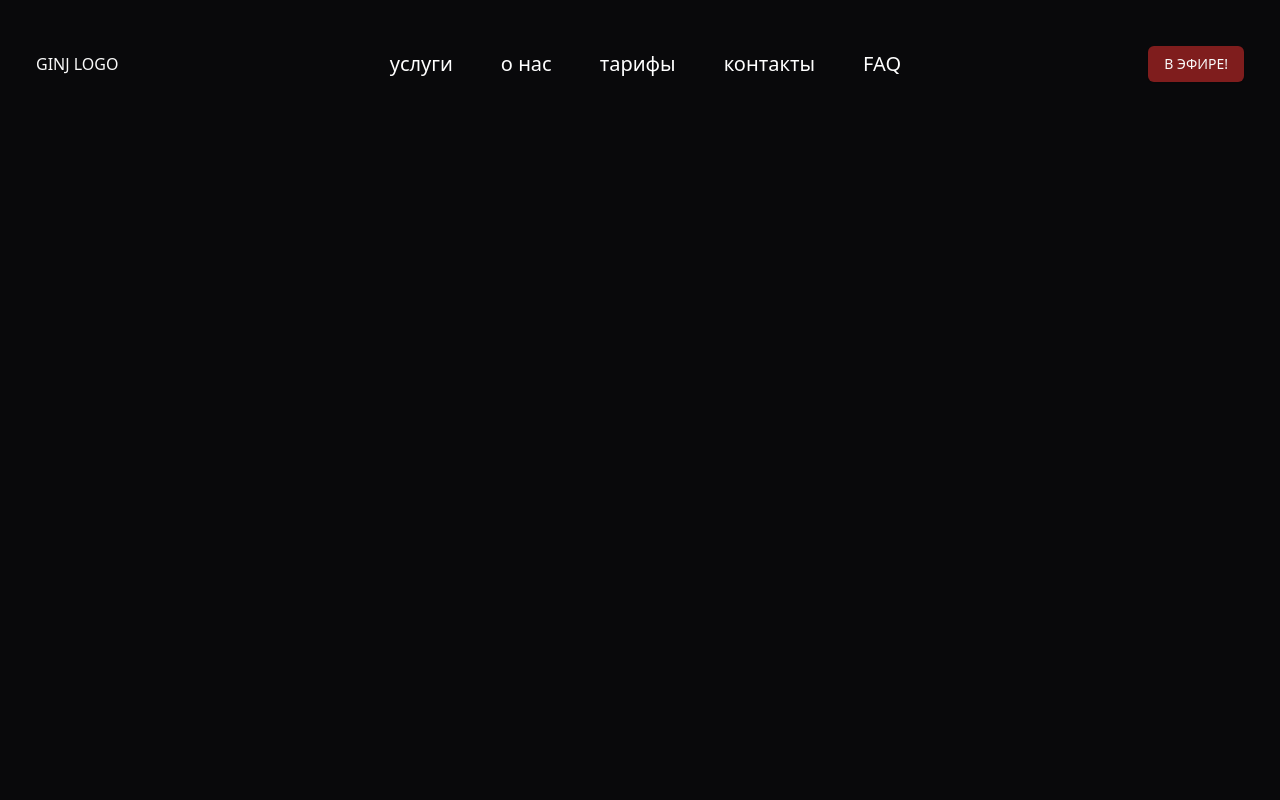
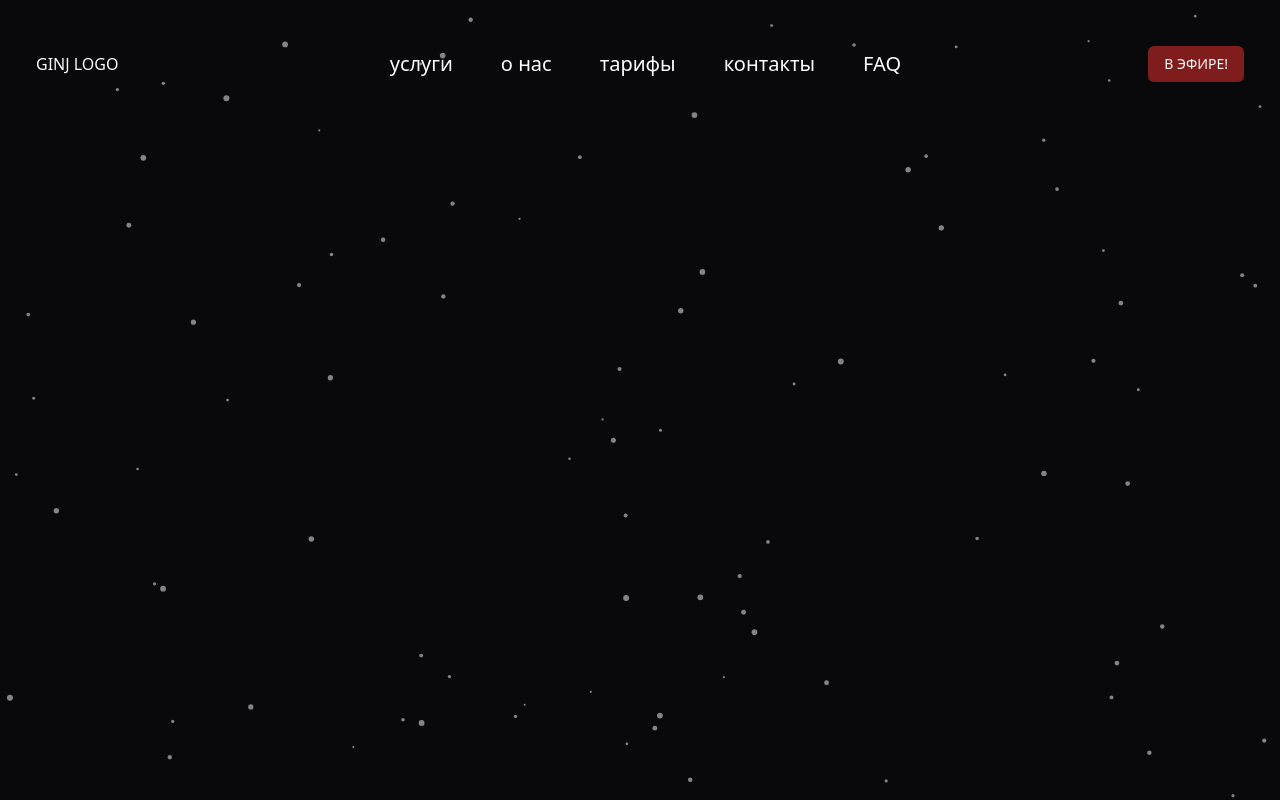
Before and after one commit to Xlebabutti/ginj, a Next.js app in the folder frontend/: page / in a window 1280 px wide. Built offline with nearby package versions, Linux system fonts and the light colour scheme.

Commit message:
add app-particles

```diff
--- a/frontend/package.json
+++ b/frontend/package.json
@@ -22,8 +22,10 @@
         "prettier-plugin-tailwindcss": "^0.6.9",
         "react": "^19.0.0",
         "react-dom": "^19.0.0",
+        "react-tsparticles": "^2.12.2",
         "tailwind-merge": "^2.5.5",
-        "tailwindcss-animate": "^1.0.7"
+        "tailwindcss-animate": "^1.0.7",
+        "tsparticles-slim": "^2.12.0"
     },
     "devDependencies": {
         "@eslint/eslintrc": "^3",
--- a/frontend/src/app/layout.tsx
+++ b/frontend/src/app/layout.tsx
@@ -1,6 +1,7 @@
 import type { Metadata } from 'next';
 import { Geist, Geist_Mono } from 'next/font/google';
 import './globals.css';
+import ParticlesBackground from '@/widgets/app-particles/app-particles';
 
 const geistSans = Geist({
     variable: '--font-geist-sans',
@@ -27,7 +28,7 @@ export default function RootLayout({
             <body
                 className={`${geistSans.variable} ${geistMono.variable} dark antialiased`}
             >
-                {children}
+                <ParticlesBackground>{children}</ParticlesBackground>
             </body>
         </html>
     );
--- /dev/null
+++ b/frontend/src/widgets/app-particles/app-particles.tsx
@@ -0,0 +1,26 @@
+'use client';
+
+import Particles from 'react-tsparticles';
+import { loadSlim } from 'tsparticles-slim';
+import { particlesOptions } from './particles-options';
+
+import { useCallback } from 'react';
+
+const ParticlesBackground = ({ children }) => {
+    const particlesInit = useCallback(async (engine) => {
+        await loadSlim(engine);
+    }, []);
+
+    return (
+        <>
+            <Particles
+                id="tsparticles"
+                init={particlesInit}
+                options={particlesOptions}
+            />
+            {children}
+        </>
+    );
+};
+
+export default ParticlesBackground;
--- /dev/null
+++ b/frontend/src/widgets/app-particles/particles-options.ts
@@ -0,0 +1,110 @@
+export const particlesOptions = {
+    particles: {
+        number: {
+            value: 80,
+            density: {
+                enable: true,
+                value_area: 800,
+            },
+        },
+        color: {
+            value: '#ffffff',
+        },
+        shape: {
+            type: 'circle',
+            stroke: {
+                width: 0,
+                color: '#ffffff',
+            },
+            polygon: {
+                nb_sides: 3,
+            },
+            image: {
+                src: 'img/github.svg',
+                width: 100,
+                height: 100,
+            },
+        },
+        opacity: {
+            value: 0.5,
+            random: false,
+            anim: {
+                enable: false,
+                speed: 1,
+                opacity_min: 0.1,
+                sync: false,
+            },
+        },
+        size: {
+            value: 3,
+            random: true,
+            anim: {
+                enable: false,
+                speed: 40,
+                size_min: 0.1,
+                sync: false,
+            },
+        },
+        line_linked: {
+            enable: false,
+            distance: 50,
+            color: '#ffffff',
+            opacity: 1,
+            width: 2,
+        },
+        move: {
+            enable: true,
+            speed: 3,
+            direction: 'none',
+            random: false,
+            straight: false,
+            out_mode: 'out',
+            bounce: false,
+            attract: {
+                enable: false,
+                rotateX: 600,
+                rotateY: 1200,
+            },
+        },
+    },
+    interactivity: {
+        detect_on: 'canvas',
+        events: {
+            onhover: {
+                enable: true,
+                mode: 'repulse',
+            },
+            onclick: {
+                enable: true,
+                mode: 'push',
+            },
+            resize: true,
+        },
+        modes: {
+            grab: {
+                distance: 400,
+                line_linked: {
+                    opacity: 1,
+                },
+            },
+            bubble: {
+                distance: 400,
+                size: 40,
+                duration: 2,
+                opacity: 8,
+                speed: 3,
+            },
+            repulse: {
+                distance: 150,
+                duration: 0.4,
+            },
+            push: {
+                particles_nb: 4,
+            },
+            remove: {
+                particles_nb: 2,
+            },
+        },
+    },
+    retina_detect: true,
+};
```
Also changed, not shown: 1 other file (tests, documents, lock files or other folders).
